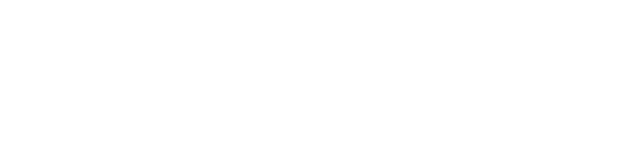
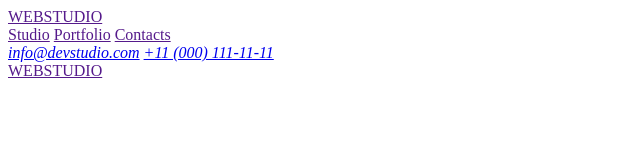
Before and after one commit to codescriptman/goit-markup-hw-01, a plain HTML site: page index.html in a window 1280 px wide. Shown: the whole page, without its empty margins (0-640 px from the left). Drawn offline with Linux system fonts and the light colour scheme.

Commit message:
add tags

```diff
--- a/index.html
+++ b/index.html
@@ -6,8 +6,25 @@
     <title>Document</title>
   </head>
   <body>
-    <header></header>
+    <header>
+      <a href="">WEBSTUDIO</a>
+      <!--logo-->
+
+      <nav>
+        <a href="">Studio</a>
+        <a href="">Portfolio</a>
+        <a href="">Contacts</a>
+      </nav>
+
+      <address>
+        <a href="mailto:info@devstudio.com">info@devstudio.com</a>
+        <a href="tel:+11 (000) 111-11-11">+11 (000) 111-11-11</a>
+      </address>
+    </header>
     <main></main>
-    <footer></footer>
+    <footer>
+      <a href="">WEBSTUDIO</a>
+      <!--logo-->
+    </footer>
   </body>
 </html>
```
